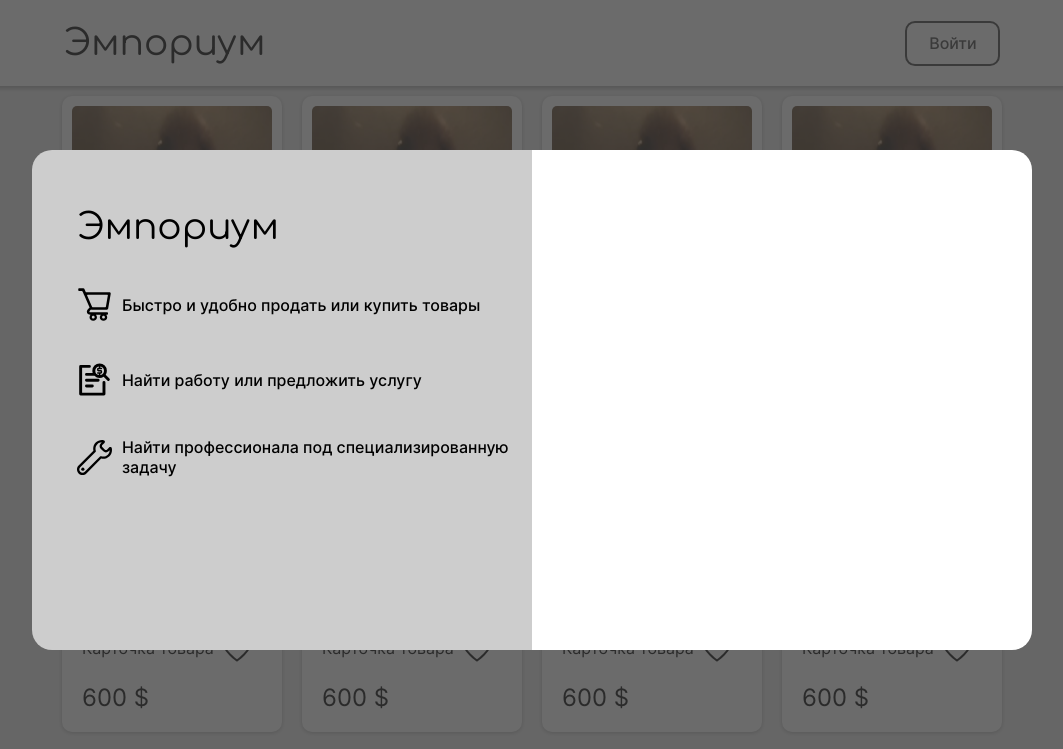
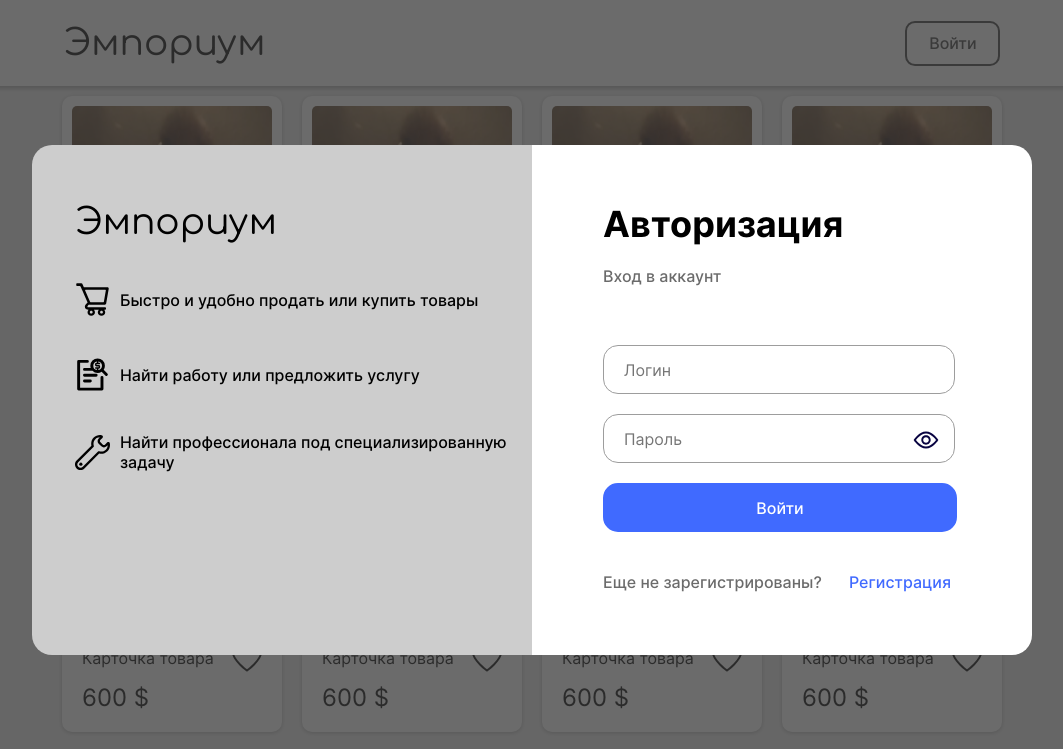
Before and after one commit to chsd0/testing_tp, a plain HTML site: page index.html in a window 1280 px wide. Both pictures are taken after a click on the button "Войти". Shown: the top 749 px of the page, without its empty margins (108-1171 px from the left). Drawn offline with Linux system fonts and the light colour scheme.

Commit message:
добавлены формы авторизации и регистрации

```diff
--- a/index.css
+++ b/index.css
@@ -97,7 +97,8 @@ header {
     justify-content:space-between;
     align-items: center;
     font-size: 16px;
-    margin: 10px;
+    margin-left: 10px;
+    margin-top: 10px;
 }
 
 .price {
@@ -129,40 +130,29 @@ header {
     pointer-events: auto;
 }
 
-.auth {
-    position: fixed;
-    z-index: 3;
-    width: 500px;
-    height: 500px;
-    top:50%;
-    left:50%;
-    margin-top: -250px;
-    margin-left: 0;
-    background-color: white;
-    border-top-right-radius: 20px;
-    border-bottom-right-radius: 20px;
-}
-
 .features {
     display: flex;
     flex-direction: column;
     position: fixed;
     z-index: 4;
     width: 500px;
-    height: 500px;
+    height: 510px;
     top:50%;
     left:50%;
-    margin-top: -250px;
+    margin-top: -255px;
     margin-left: -500px;
     background-color: #CDCDCD;
     border-top-left-radius: 20px;
     border-bottom-left-radius: 20px;
+    transition: height 0.3s ease, margin-top 0.3s ease;
 }
+
+
 
 .features_logo {
     font-family: 'logo';
     font-size:36px;
-    margin-left: 45px;
+    margin-left: 43px;
     margin-top: 57px;
 }
 
@@ -173,22 +163,172 @@ header {
     font-size: 16px;
     align-items: center;
     margin-top: 40px;
-    margin-left: 45px;
+    margin-left: 43px;
 }
 
 object {
     margin-right: 10px;
 }
 
-footer {
+.auth {
     display: flex;
     flex-direction: column;
-    height: 100px;
-    background-color: #e5e5e5;
-    font-family: logo;
-    font-size: 40px;
-    display: flex;
-    align-items: center;
-    justify-content: center;
+    position: fixed;
+    z-index: 3;
+    width: 500px;
+    height: 510px;
+    top:50%;
+    left:50%;
+    margin-top: -255px;
+    background-color: white;
+    border-top-right-radius: 20px;
+    border-bottom-right-radius: 20px;
+    transition: height 0.3s ease, margin-top 0.3s ease;
+}
+
+.authorization {
+    font-family: bold;
+    font-size: 36px;
+    margin-top: 57px;
+    margin-left: 71px;
+}
+
+.authorization_details {
+    font-family: medium;
+    font-size: 16px;
+    color: #6B6B6B;
+    margin-left: 71px;
     margin-top: 20px;
 }
+
+.authorization_error {
+    font-family: medium;
+    font-size: 16px;
+    color: #FF0000;
+    margin-left: 71px;
+    margin-top: 20px;
+}
+
+.input_wrapper {
+    height: 49px;
+    width: 348px;
+    margin-top: 59px;
+    margin-left: 71px;
+    color: #9D9D9D;
+}
+
+.input_login {
+    height: 45px;
+    width: 328px;
+    border: 1px solid #9D9D9D;
+    border-radius: 15px;
+    font-family: regular;
+    font-size: 16px;
+    padding-left: 20px;
+}
+
+.input_email {
+    height: 45px;
+    width: 328px;
+    margin-top: 20px;
+    border: 1px solid #9D9D9D;
+    border-radius: 15px;
+    font-family: regular;
+    font-size: 16px;
+    padding-left: 20px;
+}
+
+.input_password {
+    height: 45px;
+    width: 328px;
+    border: 1px solid #9D9D9D;
+    margin-top: 20px;
+    border-radius: 15px;
+    padding-left: 20px;
+    font-family: regular;
+    font-size: 16px;
+}
+
+.input_password_wrapper {
+    position: relative;
+
+}
+
+.eye {
+    position: absolute;
+    top:45%;
+    right: 0;
+    width: 30px;
+    height: 30px;
+    margin-right: 10px;
+    cursor: pointer;
+    background: url(static/eye.svg);
+}
+
+.visibility {
+    background: url(static/eye_closed.svg);
+}
+
+.authorization_enter {
+    margin-top: 20px;
+    margin-bottom: 40px;
+    border-radius: 15px;
+    width: 354px;
+    height: 49px;
+    font-family: medium;
+    font-size: 16px;
+    color: #ffffff;
+    background-color: #406AFF;
+    border: 2px solid #406AFF;
+}
+
+.registration_link {
+    font-family: medium;
+    font-size: 16px;
+    color: #6B6B6B;
+    display: flex;
+    flex-direction: row;
+    justify-content: space-between;
+}
+
+.registration_link.link {
+    color: #406AFF;
+    cursor: pointer;
+}
+
+.authorization_link {
+    font-family: medium;
+    font-size: 16px;
+    color: #6B6B6B;
+}
+
+.authorization_link.link {
+    color:#406AFF;
+    margin-left: 20px;
+    cursor: pointer;
+}
+
+.registration {
+    display: flex;
+    flex-direction: column;
+    position: fixed;
+    z-index: 3;
+    width: 500px;
+    height: 510px;
+    top:50%;
+    left:50%;
+    margin-top: -255px;
+    background-color: white;
+    border-top-right-radius: 20px;
+    border-bottom-right-radius: 20px;
+    transition: height 0.3s ease, margin-top 0.3s ease;
+}
+
+.expand {
+    height: 630px;
+    margin-top: -315px;
+}
+
+.not_active {
+    display: none;
+}
--- a/index.html
+++ b/index.html
@@ -8,7 +8,7 @@
 </head>
 <body>
 
-    <div class="overlay"></div>
+    <div class="overlay" onclick="activate()"></div>
 
         <header>
             <div class="logo">
@@ -103,9 +103,6 @@
 
 
         <div class="auth_wrapper" hidden>
-            <div class="auth">
-
-            </div>
 
             <div class="features">
                 <span class="features_logo">Эмпориум</span>
@@ -113,13 +110,46 @@
                 <span class="feature"><object type="image/svg+xml" data="static/job.svg"></object>Найти работу или предложить услугу</span>
                 <span class="feature"><object type="image/svg+xml" data="static/wrench.svg"></object>Найти профессионала под специализированную задачу</span>
             </div>
+
+            <div class="auth">
+                <span class="authorization">Авторизация</span>
+                <span class="authorization_details">Вход в аккаунт</span>
+
+                <div class="input_wrapper">
+                    <input type="text" class="input_login" placeholder="Логин">
+                    <div class="input_password_wrapper">
+                        <input type="password" class="input_password" placeholder="Пароль">
+                        <span class="eye" onclick="togglePasswordVisibility(this)"></object></span>
+                    </div>
+                    <button type="button" class="authorization_enter">Войти</button>
+                    <span class="registration_link">Еще не зарегистрированы? <a class="registration_link link" onclick="openRegistration()">Регистрация</a></span>
+                </div>
+            </div>
+
+            <div class="registration not_active">
+                <span class="authorization">Регистрация</span>
+                <span class="authorization_details">Создание аккаунта</span>
+                <div class="input_wrapper">
+                    <input type="text" class="input_login" placeholder="Логин">
+                    <input type="email" class="input_email" placeholder="Почта">
+                    <div class="input_password_wrapper">
+                        <input type="password" class="input_password" placeholder="Пароль">
+                        <span class="eye" onclick="togglePasswordVisibility(this)"></object></span>
+                    </div>
+                    <div class="input_password_wrapper">
+                        <input type="password" class="input_password" placeholder="Повторите пароль">
+                        <span class="eye" onclick="togglePasswordVisibility(this)"></object></span>
+                    </div>
+                    <button type="button" class="authorization_enter">Зарегистрироваться</button>
+                    <span class="authorization_link">Есть аккаунт?<a class="authorization_link link" onclick="openAuthorization()">Войти</a></span>
+                </div>
+                </div>
+            </div>
+
+
         </div>
 
 
-    <!-- <footer>
-        <span>BogoSort</span>
-        <span style="font-size: 15px; margin-top: 10px;">2024</span>
-    </footer> -->
     <script src="index.js"></script>
 
 
--- a/index.js
+++ b/index.js
@@ -1,6 +1,40 @@
 const activate = () => {
     const overlay = document.getElementsByClassName('overlay')[0];
     overlay.classList.toggle('active');
-    const authWindow = document.getElementsByClassName('auth_wrapper')[0];
-    authWindow.hidden = !authWindow.hidden;
-}
+    const authWrapper = document.getElementsByClassName('auth_wrapper')[0];
+    authWrapper.hidden = !authWrapper.hidden;
+};
+
+const authWindow = document.getElementsByClassName('auth')[0];
+const featuresWindow = document.getElementsByClassName('features')[0];
+const regWindow = document.getElementsByClassName('registration')[0];
+
+const openRegistration = () => {
+    authWindow.classList.toggle('expand');
+    featuresWindow.classList.toggle('expand');
+    setTimeout(() => {
+        authWindow.classList.toggle('not_active');
+        regWindow.classList.toggle('not_active');
+        regWindow.classList.toggle('expand');
+    }, 250);
+};
+
+const openAuthorization = () => {
+    regWindow.classList.toggle('not_active');
+    regWindow.classList.toggle('expand');
+    authWindow.classList.toggle('not_active');
+    setTimeout(() => {
+        authWindow.classList.toggle('expand');
+        featuresWindow.classList.toggle('expand');
+    }, 10);
+};
+
+const togglePasswordVisibility = (target) => {
+    const passwordInput = target.parentElement.children[0];
+    target.classList.toggle('visibility');
+    if(passwordInput.getAttribute('type') === 'password') {
+        passwordInput.setAttribute('type', 'text');
+    } else {
+        passwordInput.setAttribute('type', 'password');
+    }
+};
```
Also changed, not shown: static/eye.svg (added), static/eye_closed.svg (added).
